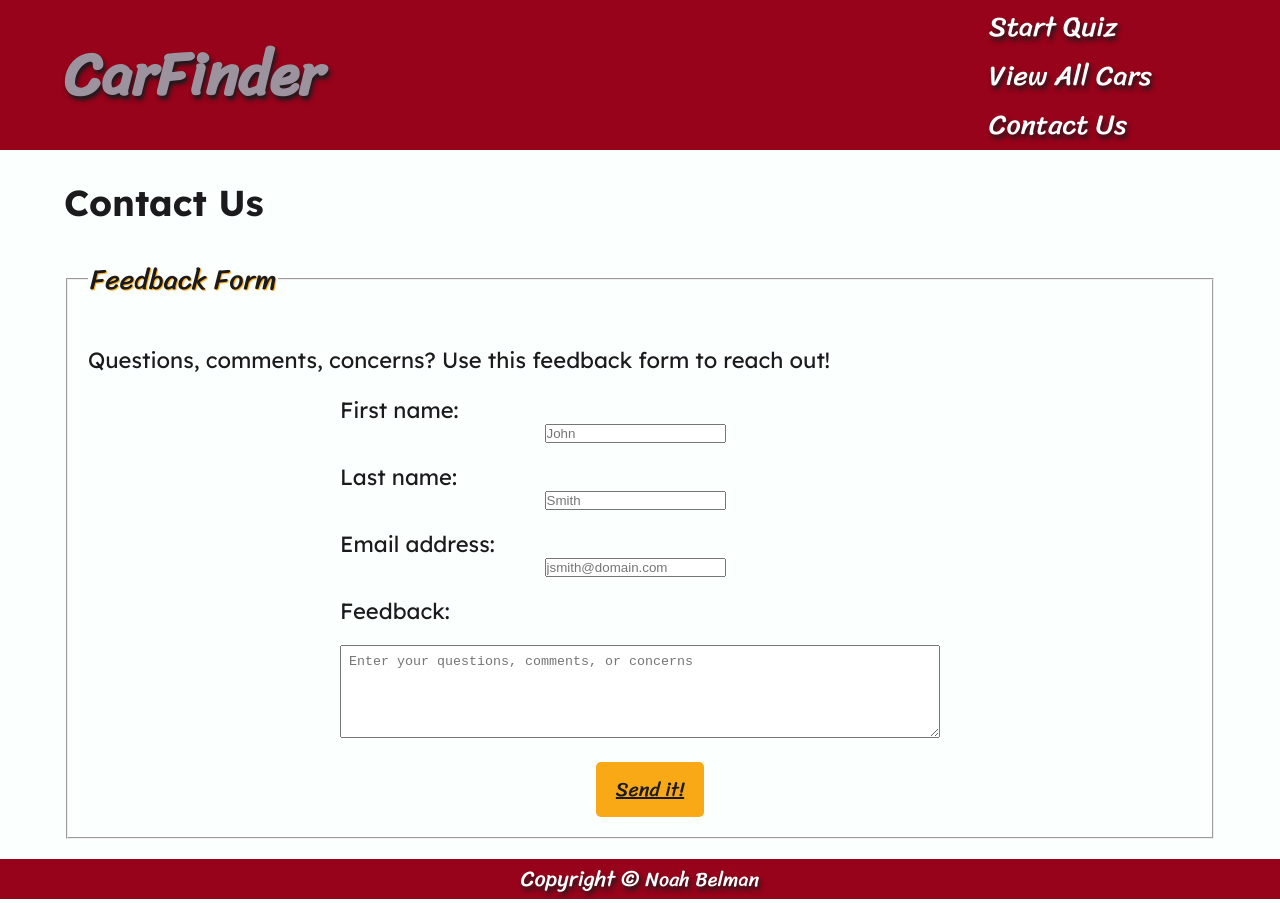
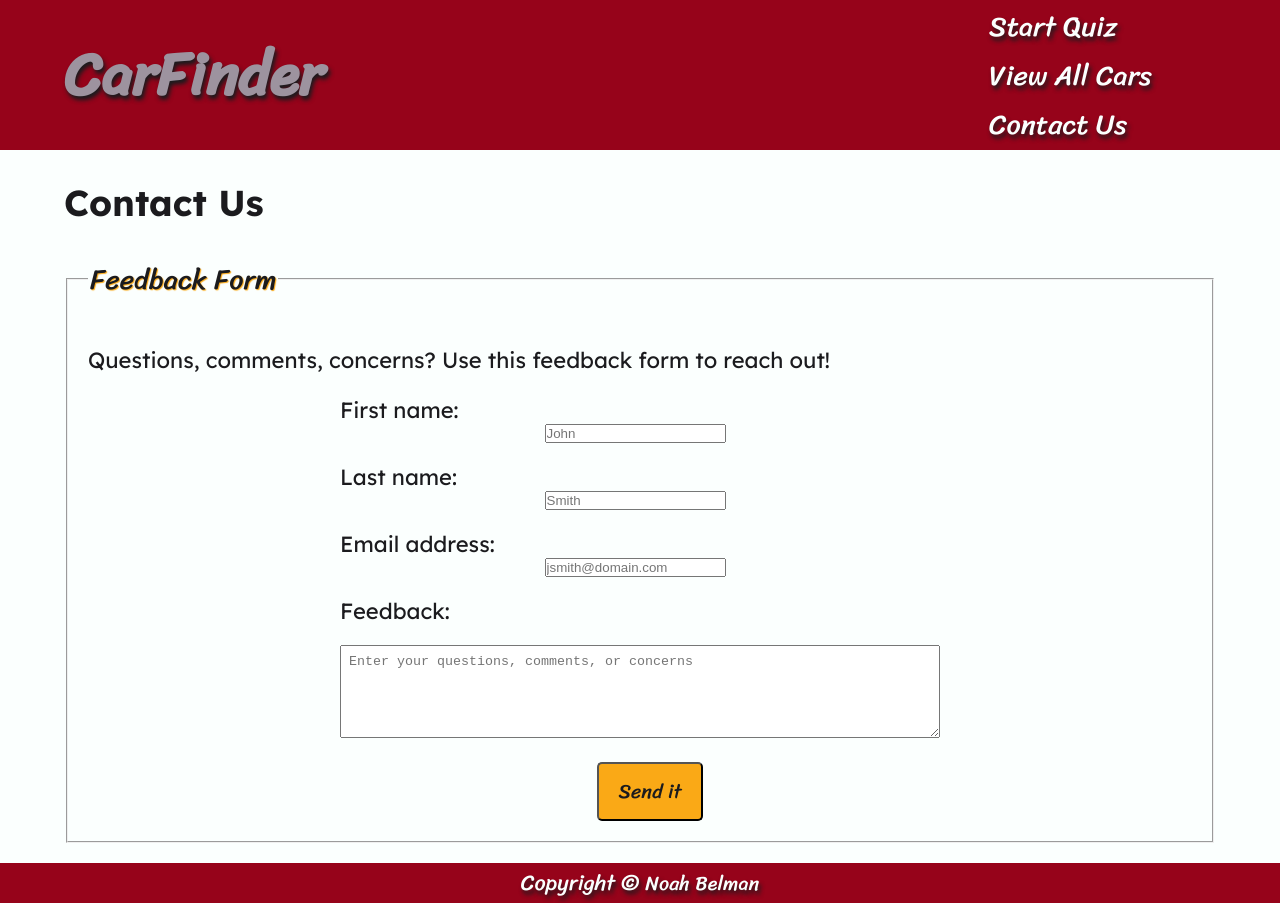
Before and after one commit to Nbelman1/unit1-final-project-carFinder, a React (Vite) app in the folder car-finder/: page /contact-us in a window 1280 px wide. Built offline with nearby package versions, Linux system fonts and the light colour scheme.

Commit message:
Changed style of button, edited TODOs

```diff
--- a/car-finder/src/components/ContactUs.jsx
+++ b/car-finder/src/components/ContactUs.jsx
@@ -31,9 +31,10 @@ const ContactUs = () => {
                     <textarea id="feedback" name="feedback" rows="5" placeholder="Enter your questions, comments, or concerns" maxLength="1000" required></textarea>
                 </form>
 
-                {/* TODO: link button to htmlFormSubmitted page */}
+                {/* TODO: link button to FormSubmitted component */}
                 <div className="button-centered">
-                    <Link to="/form-submitted" className="button-standard yellow">Send it!</Link>
+                    <button type="submit" className="button-standard yellow">Send it</button>
+                    {/* TODO: add validation and error message for required entry */}
                 </div>
 
             </fieldset>
```
